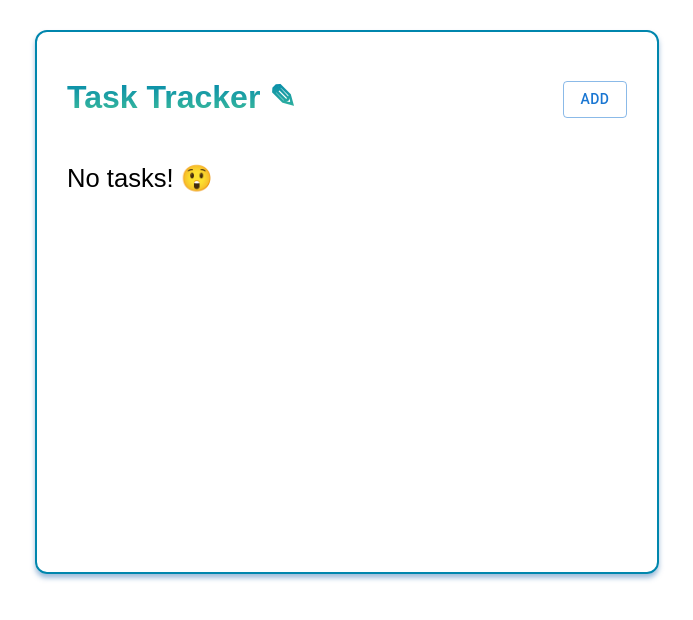
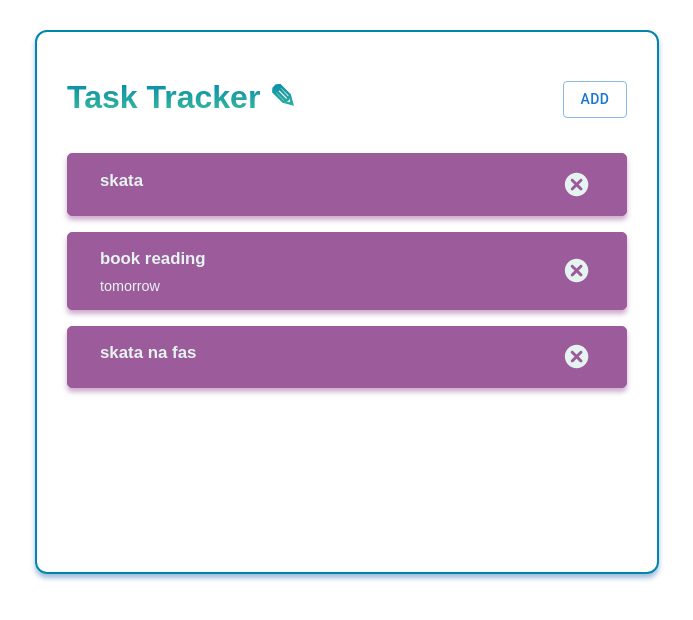
Before and after one commit to elenamarinaki/task-tracker, a React (Create React App) app: page / in a window 1280 px wide. Shown: the top 620 px of the page, without its empty margins (293-986 px from the left). Built offline with nearby package versions, Linux system fonts and the light colour scheme; data requests are answered from the project's data file; a web font is replaced by a local one.

Commit message:
posting data to fake server

```diff
--- a/db.json
+++ b/db.json
@@ -1,3 +1,22 @@
 {
-  "tasks": []
+  "tasks": [
+    {
+      "text": "skata",
+      "day": "",
+      "reminder": "",
+      "id": 1
+    },
+    {
+      "text": "book reading",
+      "day": "tomorrow",
+      "reminder": false,
+      "id": 2
+    },
+    {
+      "text": "skata na fas",
+      "day": "",
+      "reminder": "",
+      "id": 3
+    }
+  ]
 }
--- a/src/App.js
+++ b/src/App.js
@@ -26,11 +26,24 @@ const App = () => {
   };
 
   // ----------------------- ADD TASKS
-  const addTask = (task) => {
-    const id = Math.floor(Math.random() * 10000) + 1;
-    const newTask = { id, ...task };
-    console.log(newTask);
-    setTasks([...tasks, newTask]);
+  const addTask = async (task) => {
+    const res = await fetch(`http://localhost:5000/tasks`, {
+      method: 'POST',
+      headers: {
+        'Content-type': 'application/json',
+      },
+      body: JSON.stringify(task),
+    });
+
+    const data = await res.json();
+
+    setTasks([...tasks, data]);
+
+    // -------------------- ADD TASKS IN STATES
+    // const id = Math.floor(Math.random() * 10000) + 1;
+    // const newTask = { id, ...task };
+    // console.log(newTask);
+    // setTasks([...tasks, newTask]);
   };
 
   const deleteTask = async (id) => {
```
